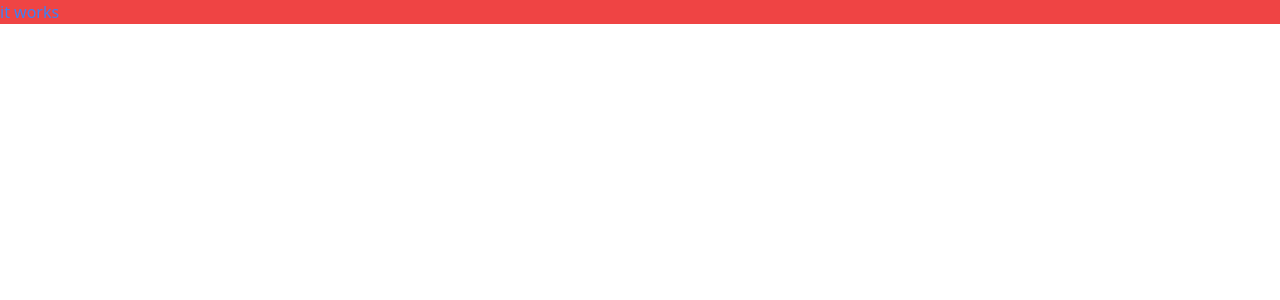
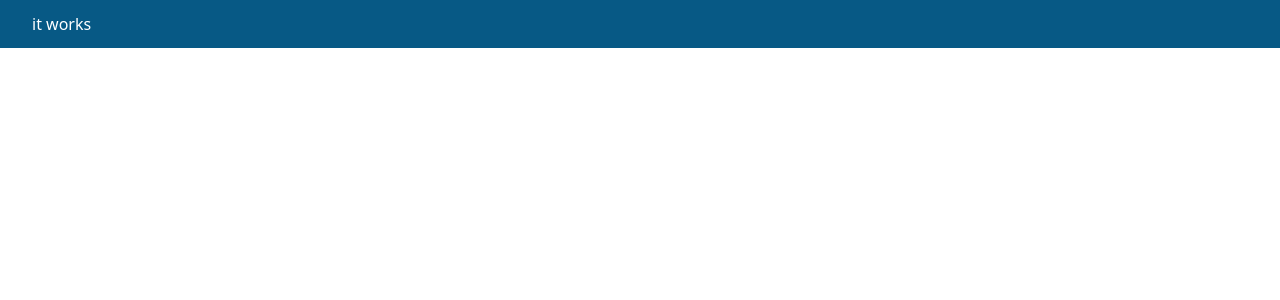
Before and after one commit to yoojat/busan_website, a Next.js app: page / in a window 1280 px wide. Shown: the top 300 px of the page. Built offline with nearby package versions, Linux system fonts and the light colour scheme.

Commit message:
tailwind prettier setup

```diff
--- a/package.json
+++ b/package.json
@@ -19,6 +19,8 @@
     "eslint": "8.8.0",
     "eslint-config-next": "12.0.10",
     "postcss": "^8.4.6",
+    "prettier": "^2.5.1",
+    "prettier-plugin-tailwindcss": "^0.1.7",
     "tailwindcss": "^3.0.19",
     "typescript": "4.5.5"
   }
--- a/pages/index.tsx
+++ b/pages/index.tsx
@@ -1,12 +1,11 @@
 import type { NextPage } from 'next';
-import Head from 'next/head';
-import Image from 'next/image';
-import styles from '../styles/Home.module.css';
 
 const Home: NextPage = () => {
   return (
     <div className='bg-red-500'>
-      <div className='text-blue-500'>it works</div>
+      <div className='bg-sky-700 px-4 py-2 text-white hover:bg-sky-800 sm:px-8 sm:py-3'>
+        it works
+      </div>
     </div>
   );
 };
```
Also changed, not shown: 1 other file (tests, documents, lock files or other folders).
